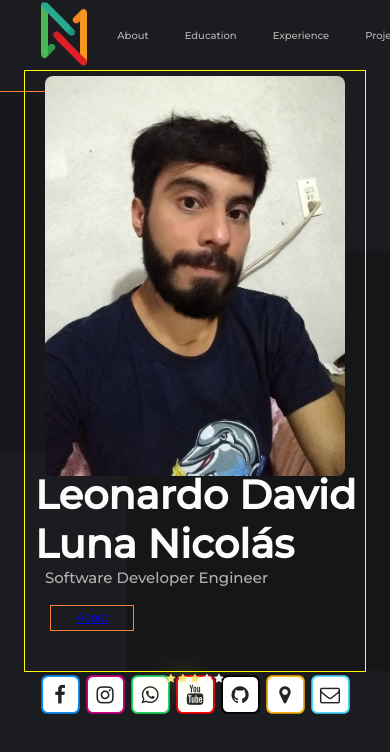
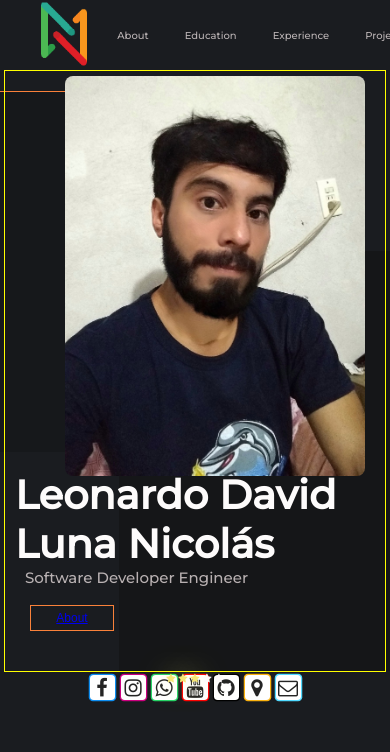
Before and after one commit to LeonardoDavidLuna/LeonardoDavidLuna.github.io, a website: page index.html in a window 390 px wide. Shown: the top 752 px of the page. Drawn offline with Linux system fonts and the light colour scheme.

Commit message:
FIX: Responsive 3

```diff
--- a/css/style.css
+++ b/css/style.css
@@ -231,17 +231,18 @@ body{
     }
     .main{
         height: 600px;
-        width: 340px;
+        width: 380px;
         border: 1px solid yellow;
         align-content: center;
     }
     .main img{
         width: 30em;
+        right: 20px;
     }
     .social a{
-        width: 35px;
-        height: 35px;
-        margin: 5px;
+        width: 25px;
+        height: 25px;
+        margin: 3px;
     }
     .box button{
         margin-left: 20px;
```
